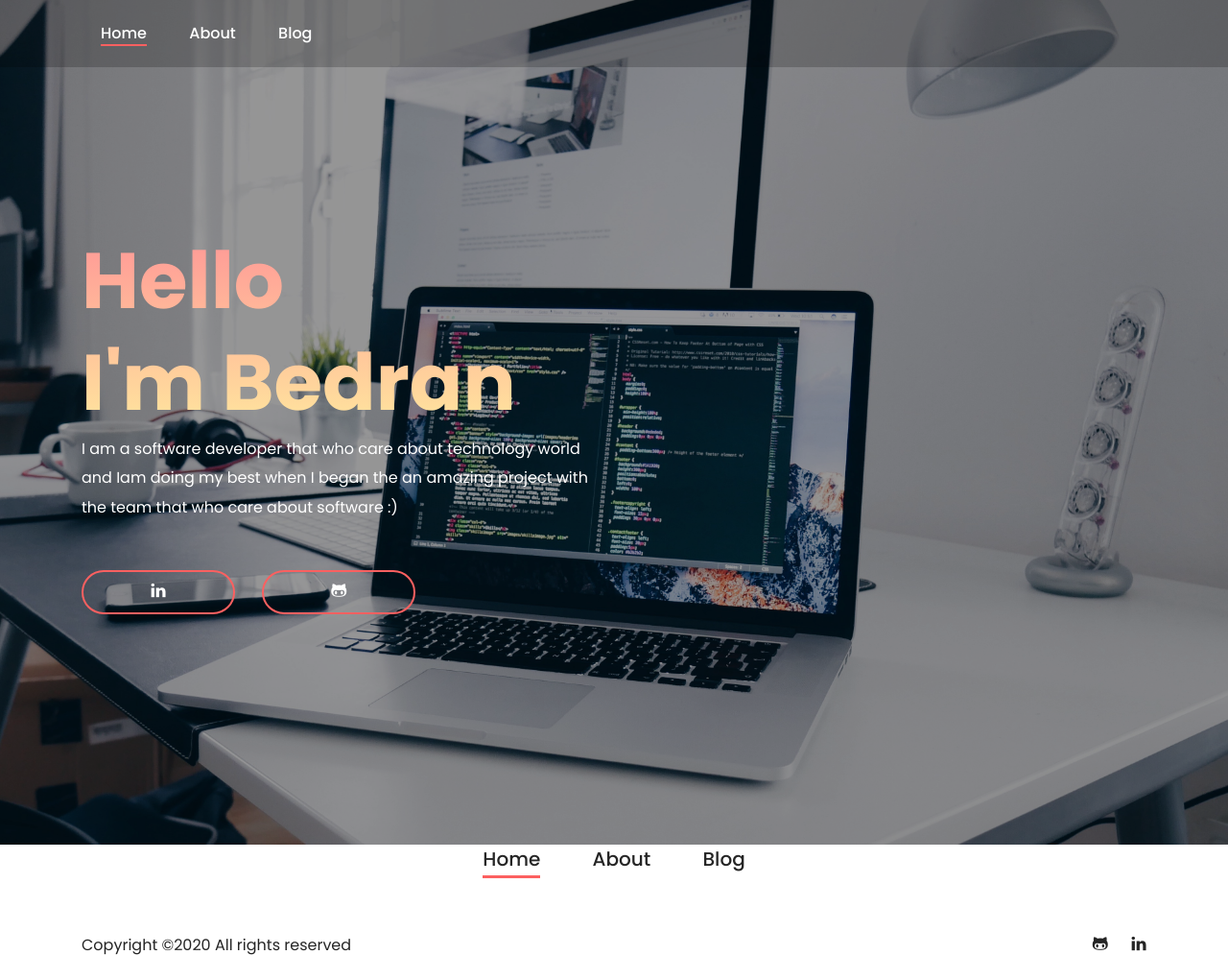
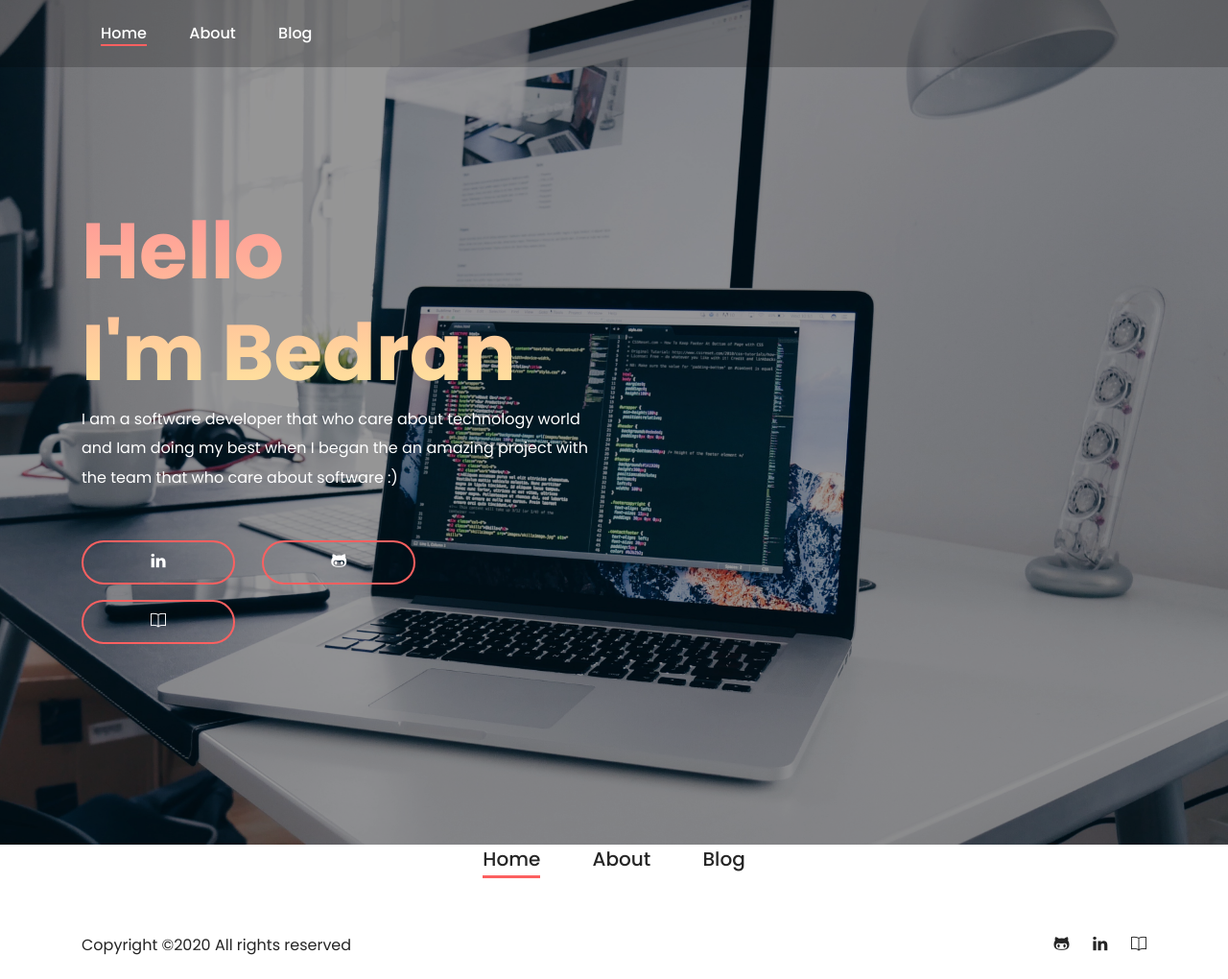
Before and after one commit to bedrantirak/bedrantirak.github.io, a website: page index.html in a window 1280 px wide. Shown: the whole page at 96% size. Drawn offline with Linux system fonts and the light colour scheme.

Commit message:
Update index.html

```diff
--- a/index.html
+++ b/index.html
@@ -102,6 +102,7 @@
 
                                    <a class="btn alime-btn mb-3 mb-sm-0 mr-4" href="https://www.linkedin.com/in/bedran-t%C4%B1rak-1a4bb9146/"><i class="ti-linkedin" aria-hidden="true"></i></a>
                                     <a href="https://github.com/bedrantirak/" class="btn alime-btn mb-3 mb-sm-0 mr-4"><i class="ti-github" aria-hidden="true"></i></a>
+                                    <a href="https://medium.com/@bdrntrk" class="btn alime-btn mt-3 mb-sm-0 mr-4"><i class="ti-book" aria-hidden="true"></i></a>
 
                                 </div>
                             </div>
@@ -150,6 +151,7 @@ Copyright &copy;<script>document.write(new Date().getFullYear());</script> All r
                         <div class="social-info">
                             <a href="#"><i class="ti-github" aria-hidden="true"></i></a>
                             <a href="#"><i class="ti-linkedin" aria-hidden="true"></i></a>
+                            <a href="#"><i class="ti-book" aria-hidden="true"></i></a>
                         </div>
                     </div>
                 </div>
```
